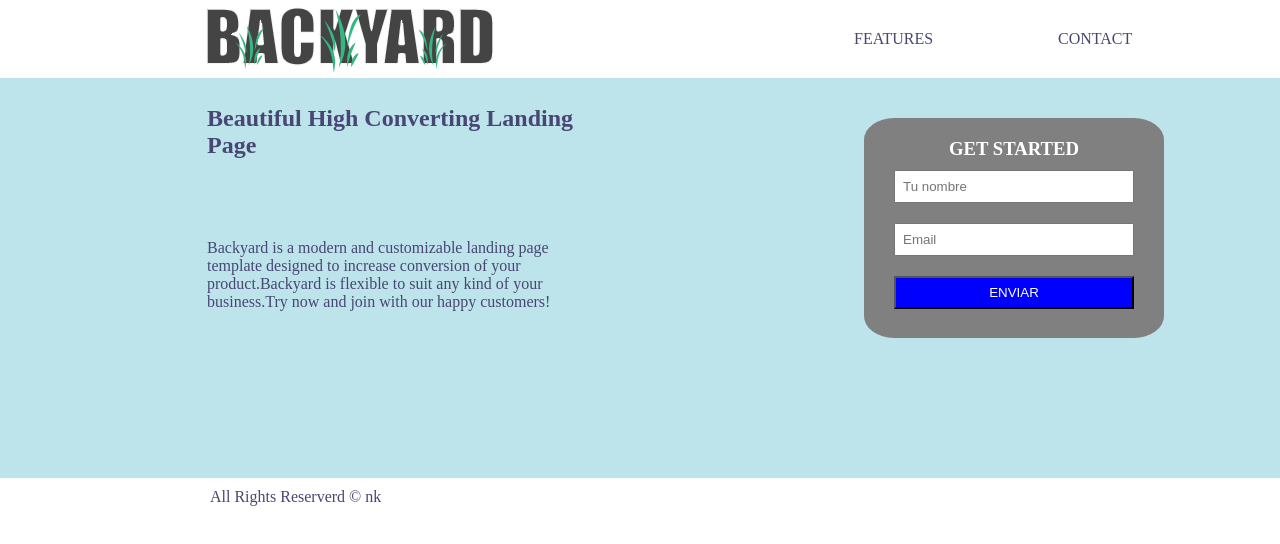
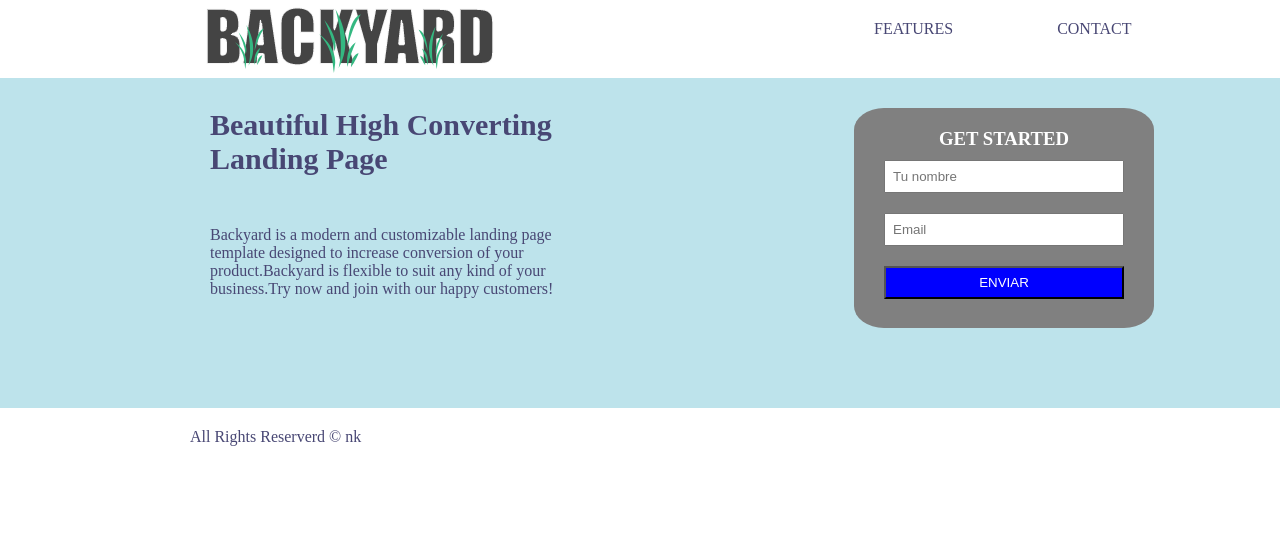
Before and after one commit to paulasepulveda/backyard, a plain HTML site: page index.html in a window 1280 px wide. Drawn offline with Linux system fonts and the light colour scheme.

Commit message:
cambios en el encabezado y section en css

```diff
--- a/css/main.css
+++ b/css/main.css
@@ -1,49 +1,52 @@
 /*encabezado*/
 img {
-margin-left: 200px;
+padding-left: 200px;
+}
+
+ul {
+	margin-left: 100px;
+	padding: 20px;
 }
 
 li   {
 list-style: none;
 display: inline-block;
-margin-left: 200px;
-padding-top: 30px;
 }
 
 a {
 text-decoration: none;
 color: #484774;
-margin-right:-150px;
+margin-left: 100px;
 }
-
 /*formulario*/
 .datos {
 background-color: #BDE3EB;
-height:400px;
+width: 100%;
+height:100%;
+padding-bottom: 50px;
 }
 
 .caja1 {
-padding: 7px;
 width: 100%;
+padding: 30px;
 }
 
 h1 {
 color: #484774;
-margin-left: 200px;
-padding-top: 20px;
+font-size: 30px;
+padding-left:180px;
 }
 
 p {
 color: #484774;
 margin-left: 170px;
-margin-top: 50px;
-padding: 30px;
+margin-top: 40px;
+padding: 10px;
 }
 
 .caja2 {
-padding: 10px;
-width: 50%;
-margin-left:200px;
+width: 100%;
+padding: 30px 200px;
 }
 
 iframe {
@@ -58,12 +61,11 @@ height: 220px;
 margin: auto;
 padding: 10px 30px;
 box-sizing: border-box;
-margin-top: 30px;
 background-color: gray;
 border-radius: 10%;
 }
 
-input, textarea {
+input {
 width: 100%;
 margin-bottom: 20px;
 padding: 7px;
@@ -79,9 +81,8 @@ padding:10px;
 background-color: blue;
 color: white;
 }
-
 /*footer*/
 .derechos {
-margin-top: -20px;
+margin-top:10px;
 margin-left:180px;
 }
```
